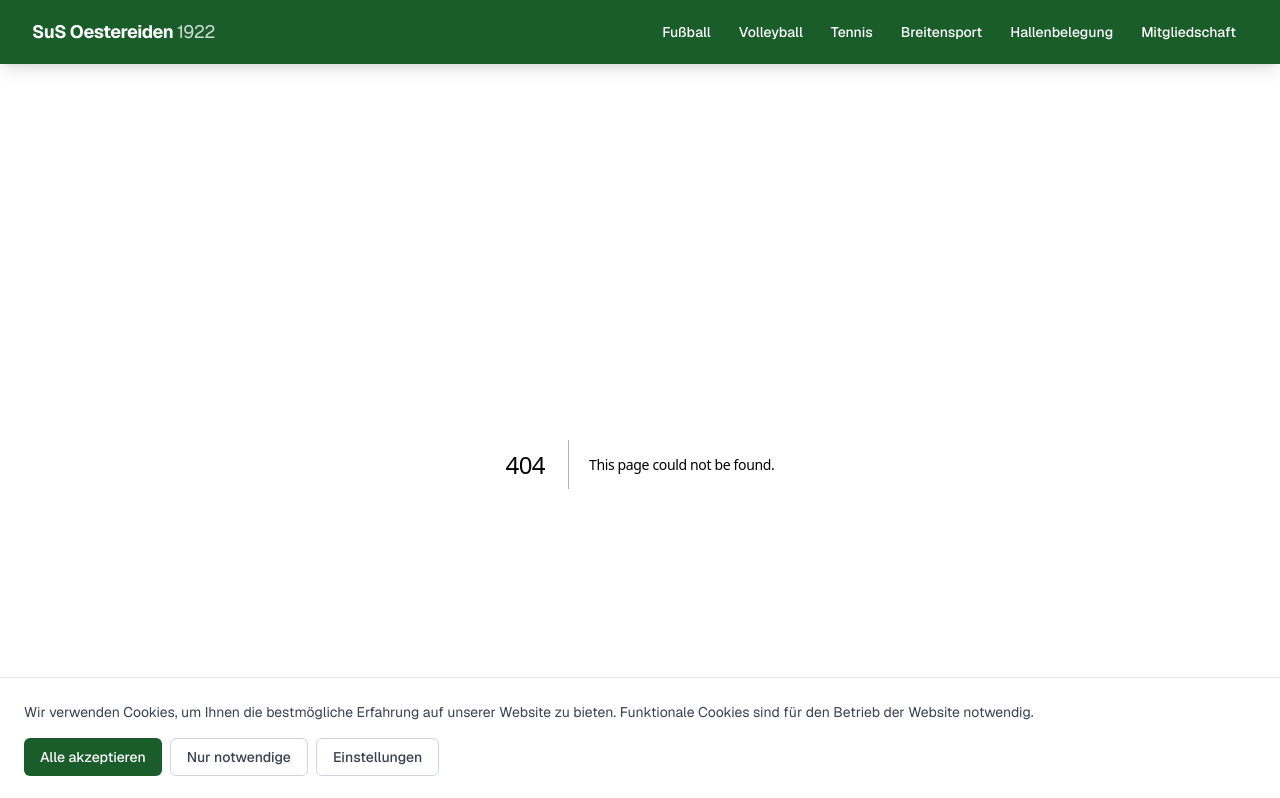
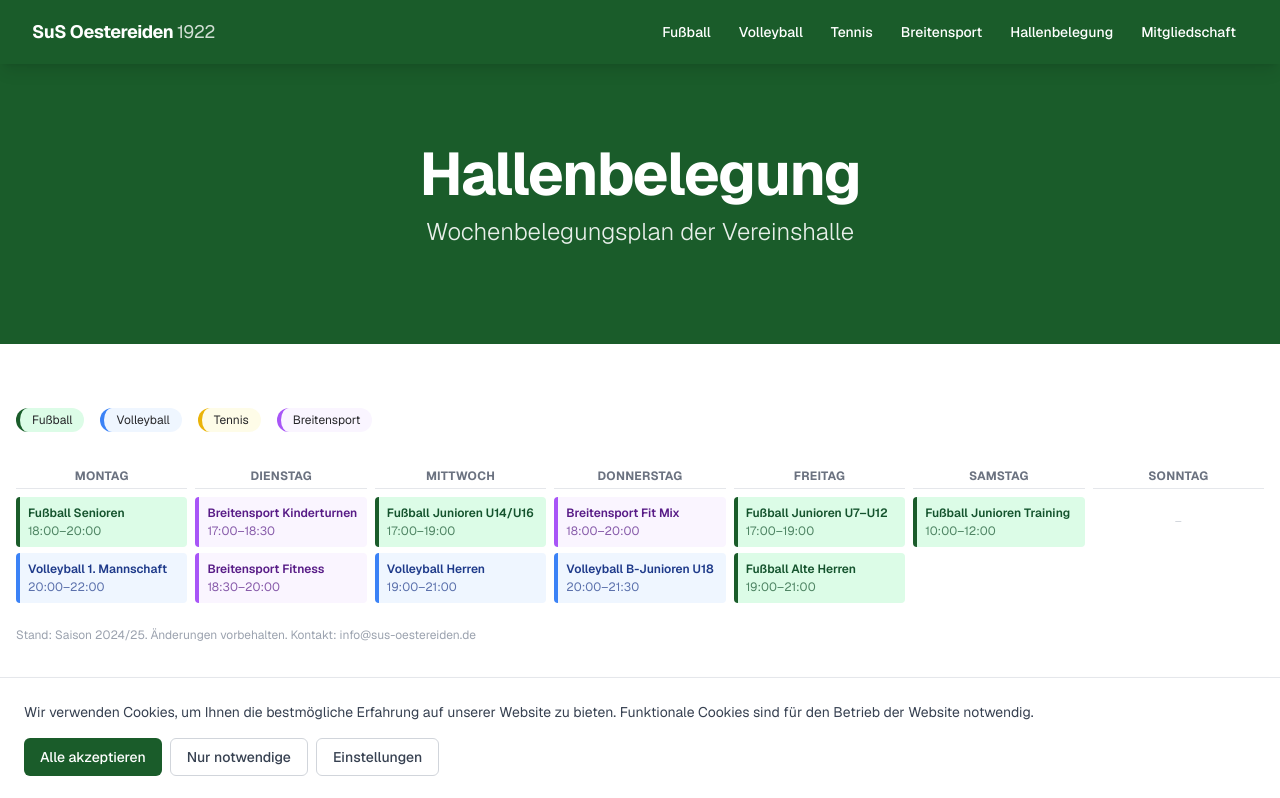
Before and after one commit to nilsworm/Website-Oestereiden, a Next.js app: page /hallenbelegung in a window 1280 px wide. Before the commit this address had no page. Shown: the top 798 px of the page. Built offline with nearby package versions, Linux system fonts and the light colour scheme.

Commit message:
feat: add Hallenbelegung page with interactive schedule

```diff
--- /dev/null
+++ b/src/app/hallenbelegung/page.tsx
@@ -0,0 +1,34 @@
+import type { Metadata } from 'next'
+import HeroSection from '@/components/ui/HeroSection'
+import HallSchedule from '@/components/ui/HallSchedule'
+import { hallSlots } from '@/data/hallenbelegung'
+
+export const metadata: Metadata = { title: 'Hallenbelegung' }
+
+export default function HallenbelegungPage() {
+  return (
+    <>
+      <HeroSection title="Hallenbelegung" subtitle="Wochenbelegungsplan der Vereinshalle" />
+      <section className="py-16 px-4">
+        <div className="max-w-7xl mx-auto">
+          <div className="flex gap-4 flex-wrap mb-8 text-xs">
+            {[
+              { label: 'Fußball', color: 'border-sus-green bg-green-100' },
+              { label: 'Volleyball', color: 'border-blue-500 bg-blue-50' },
+              { label: 'Tennis', color: 'border-yellow-500 bg-yellow-50' },
+              { label: 'Breitensport', color: 'border-purple-500 bg-purple-50' },
+            ].map(item => (
+              <span key={item.label} className={`flex items-center gap-1.5 px-3 py-1 rounded-full border-l-4 ${item.color}`}>
+                {item.label}
+              </span>
+            ))}
+          </div>
+          <HallSchedule slots={hallSlots} />
+          <p className="text-xs text-gray-400 mt-6">
+            Stand: Saison 2024/25. Änderungen vorbehalten. Kontakt: info@sus-oestereiden.de
+          </p>
+        </div>
+      </section>
+    </>
+  )
+}
```
